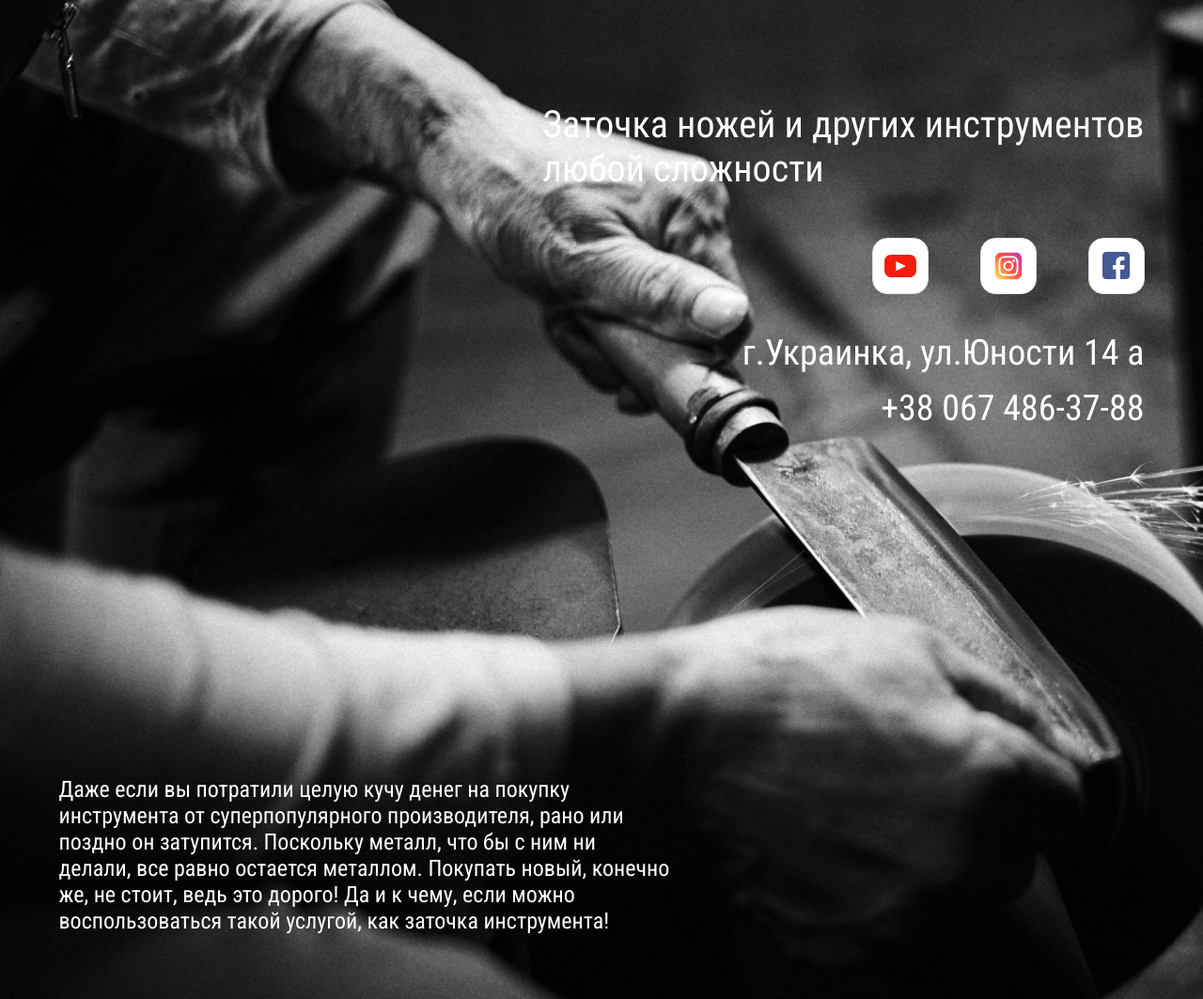
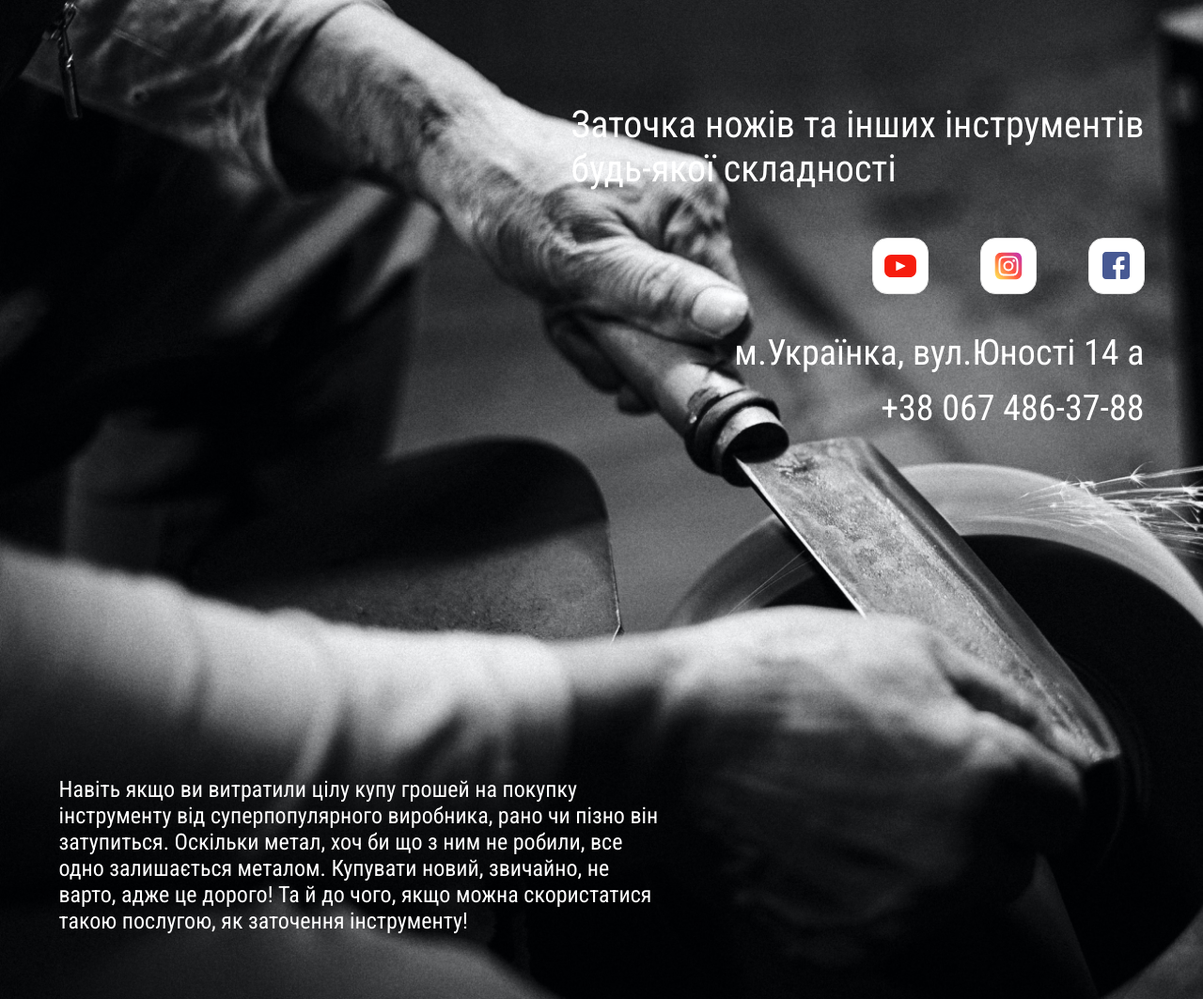
Before and after one commit to Xygou/Knife, a plain HTML site: page index.html in a window 1280 px wide. Shown: the whole page at 94% size. Drawn offline with Linux system fonts and the light colour scheme.

Commit message:
third commit

```diff
--- a/index.html
+++ b/index.html
@@ -13,19 +13,19 @@
 <body>
   <div class="wrapper">
     <div class="container">
-      <h1 class="title">Заточка ножей и других инструментов любой сложности</h1>
+      <h1 class="title">Заточка ножів та інших інструментів будь-якої складності</h1>
       <div class="socials">
         <a class="socials_item youtube" href="#"></a>
         <a class="socials_item instagram" href="#"></a>
         <a class="socials_item facebook" href="#"></a>
       </div>
       <address class="address">
-        <p class="location">г.Украинка, ул.Юности 14 а</p>
+        <p class="location">м.Українка, вул.Юності 14 а</p>
         <a class="telephone" href="tel:+380674863788">+38 067 486-37-88</a>
       </address>
       <div class="text">
         <p>
-          Даже если вы потратили целую кучу денег на покупку инструмента от суперпопулярного производителя, рано или поздно он затупится. Поскольку металл, что бы с ним ни делали, все равно остается металлом. Покупать новый, конечно же, не стоит, ведь это дорого! Да и к чему, если можно воспользоваться такой услугой, как заточка инструмента!
+          Навіть якщо ви витратили цілу купу грошей на покупку інструменту від суперпопулярного виробника, рано чи пізно він затупиться. Оскільки метал, хоч би що з ним не робили, все одно залишається металом. Купувати новий, звичайно, не варто, адже це дорого! Та й до чого, якщо можна скористатися такою послугою, як заточення інструменту!
         </p>
       </div>
     </div>
--- a/style.css
+++ b/style.css
@@ -85,7 +85,7 @@ body {
   margin-top: 40px;
   margin-left: auto;
   font-size: 40px;
-  max-width: 640px;
+  max-width: 610px;
   font-weight: 400;
   margin-bottom: 50px;
 }
@@ -123,7 +123,7 @@ body {
 .address {
   padding-top: 50px;
   margin-left: auto;
-  max-width: 440px;
+  max-width: 455px;
   font-size: 38px;
   text-align: right;
   margin-bottom: 370px;
```
